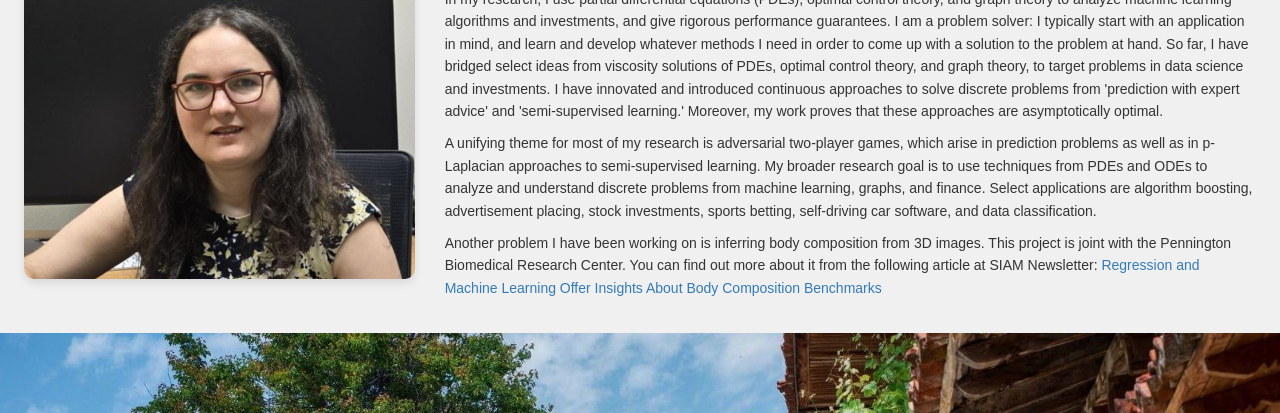
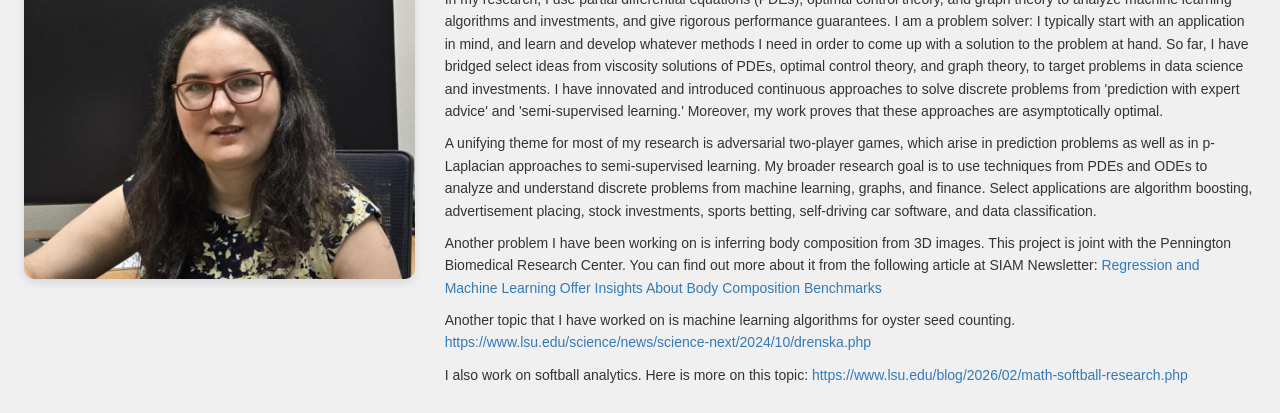
Before and after one commit to NadiaDrenska/website, a website: page research.html in a window 1280 px wide. Shown: the part 539-952 px from the top of the page. Drawn offline with nearby package versions, Linux system fonts and the light colour scheme.

Commit message:
Update research.html

```diff
--- a/research.html
+++ b/research.html
@@ -165,6 +165,14 @@
                     You can find out more about it from the following article at SIAM Newsletter:
                     <a href="https://www.siam.org/publications/siam-news/articles/regression-and-machine-learning-offer-insights-about-body-composition-benchmarks" target="_blank">Regression and Machine Learning Offer Insights About Body Composition Benchmarks</a>
                 </p>
+                <p>
+                    Another topic that I have worked on is machine learning algorithms for oyster seed counting.
+                    <a href="https://www.lsu.edu/science/news/science-next/2024/10/drenska.php" target="_blank">https://www.lsu.edu/science/news/science-next/2024/10/drenska.php</a>
+                </p>
+                <p>
+                    I also work on softball analytics. Here is more on this topic:
+                    <a href="https://www.lsu.edu/blog/2026/02/math-softball-research.php" target="_blank">https://www.lsu.edu/blog/2026/02/math-softball-research.php</a>
+                </p>
             </div>
         </div>
 
```
